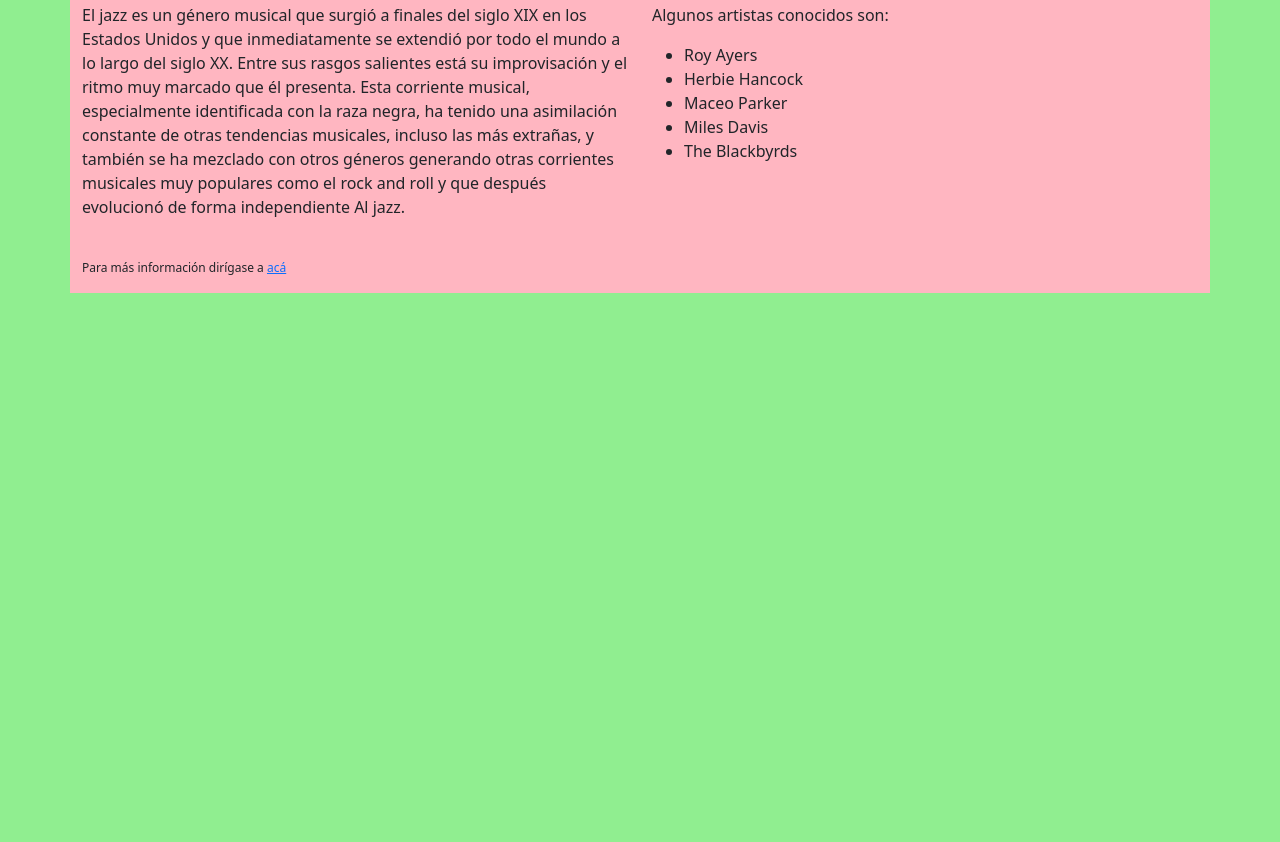
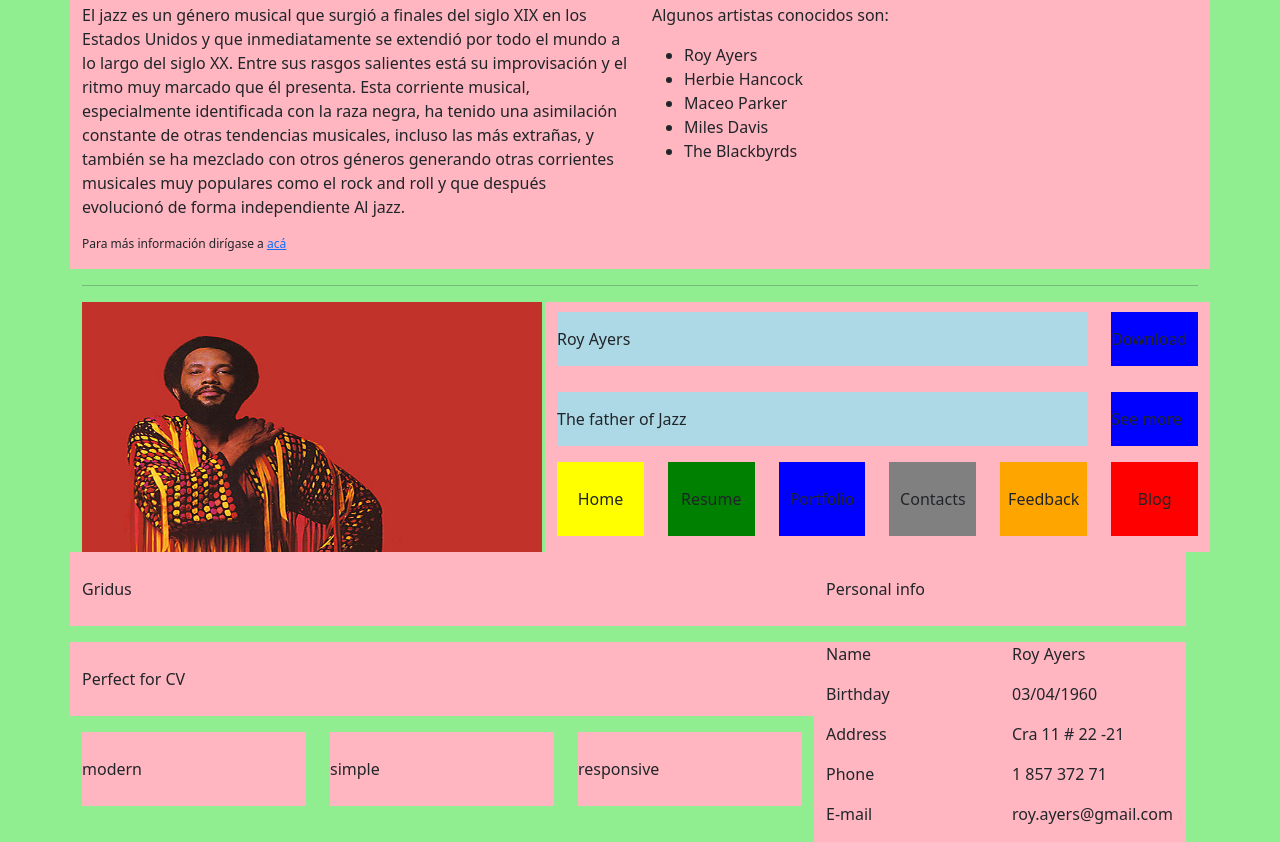
Before and after one commit to Cefigueredo/htmlcssbootstrap, a plain HTML site: page main.html in a window 1280 px wide. Shown: the part 383-1225 px from the top of the page. Before the commit the page ends 800 px from the top, so only its background shows below. Drawn offline with nearby package versions, Linux system fonts and the light colour scheme.

Commit message:
More Bootstrap

```diff
--- a/main.html
+++ b/main.html
@@ -17,7 +17,7 @@
   <div class="row">
     <div class="col">
       <p class="subtitulo">¿Qué es el Jazz?</p>
-      <p>El jazz es un género musical que surgió a finales del siglo XIX en los Estados Unidos y que inmediatamente se extendió por todo el mundo a lo largo del siglo XX. Entre sus rasgos salientes está su improvisación y el ritmo muy marcado que él presenta. Esta corriente musical, especialmente identificada con la raza negra, ha tenido una asimilación constante de otras tendencias musicales, incluso las más extrañas, y también se ha mezclado con otros géneros generando otras corrientes musicales muy populares como el rock and roll y que después evolucionó de forma independiente Al jazz. </br></br></p>
+      <p>El jazz es un género musical que surgió a finales del siglo XIX en los Estados Unidos y que inmediatamente se extendió por todo el mundo a lo largo del siglo XX. Entre sus rasgos salientes está su improvisación y el ritmo muy marcado que él presenta. Esta corriente musical, especialmente identificada con la raza negra, ha tenido una asimilación constante de otras tendencias musicales, incluso las más extrañas, y también se ha mezclado con otros géneros generando otras corrientes musicales muy populares como el rock and roll y que después evolucionó de forma independiente Al jazz.</p>
       <p class="definicion">Para más información dirígase a <a href="https://conceptodefinicion.de/jazz/" target="_blank">acá</a></p>
     </div>
     <div class="col">
@@ -32,6 +32,114 @@
       </ul></p>
     </div>
   </div>
+  <hr>
+  <div class="row">
+    <div class="col-5">
+      <div class="box-img-roy">
+      <img src="roy-ayers.jpg" class="card-img-roy" alt="Roy-Ayers">
+      </div>
+    </div>
+    <div class="col">
+      <div class="row">
+        <div class="col-10">
+          <p class="name">Roy Ayers</p>
+        </div>
+        <div class="col-2">
+          <p class="download">Download</p>
+        </div>
+      </div>
+      <div class="row">
+        <div class="col-10">
+          <p class="name">The father of Jazz</p>
+        </div>
+        <div class="col-2">
+          <p class="download">See more</p>
+        </div>
+      </div>
+      <div class="row">
+        <div class="col-2">
+          <p class="b-Home">Home</p>
+        </div>
+        <div class="col-2">
+          <p class="b-Resume">Resume</p>
+        </div>
+        <div class="col-2">
+          <p class="b-Portfolio">Portfolio</p>
+        </div>
+        <div class="col-2">
+          <p class="b-Contacts">Contacts</p>
+        </div>
+        <div class="col-2">
+          <p  class="b-Feedback">Feedback</p>
+        </div>
+        <div class="col-2">
+          <p class="b-Blog">Blog</p>
+        </div>
+      </div>
+    </div>
+    <div class="row">
+      <div class="col-8">
+        <div class="row">
+          <p class="gridus">Gridus</p>
+        </div>
+        <div class="row">
+          <p class="cv">Perfect for CV</p>
+        </div>
+        <div class="row">
+          <div class="col-4">
+            <p class="modern">modern</p>
+          </div>
+          <div class="col-4">
+            <p class="simple">simple</p>
+          </div>
+          <div class="col-4">
+            <p class="responsive">responsive</p>
+          </div>
+        </div>
+      </div>
+      <div class="col-4">
+        <div class="row">
+          <p class="pinfo">Personal info</p>
+        </div>
+        <div class="row">
+          <div class="col">
+            <div class="row">
+              <p class="nam">Name</p>
+            </div>
+            <div class="row">
+              <p class="bd">Birthday</p>
+            </div>
+            <div class="row">
+              <p class="addr">Address</p>
+            </div>
+            <div class="row">
+              <p class="phone">Phone</p>
+            </div>
+            <div class="row">
+              <p class="email">E-mail</p>
+            </div>
+          </div>
+          <div class="col">
+            <div class="row">
+              <p class="r-nam">Roy Ayers</p>
+            </div>
+            <div class="row">
+              <p class="r-bd">03/04/1960</p>
+            </div>
+            <div class="row">
+              <p class="r-addr">Cra 11 # 22 -21</p>
+            </div>
+            <div class="row">
+              <p class="r-phone">1 857 372 71</p>
+            </div>
+            <div class="row">
+              <p class="r-email">roy.ayers@gmail.com</p>
+            </div>
+          </div>
+        </div>
+      </div>
+    </div>
+  </div>
 </div>
   </body>
 </html>
--- a/styles.css
+++ b/styles.css
@@ -18,6 +18,63 @@ body{
   width: 500px;
   height: 300px;
 }
+.card-img-roy{
+  position: relative;
+  width: 460px;
+  height: 250px;
+  align-content: center;
+}
+.box-img-roy{
+  text-align: center;
+}
+.name{
+  margin-top: 10px;
+  padding-top: 15px;
+  padding-bottom: 15px;
+  background-color: lightblue;
+}
+.download{
+  margin-top: 10px;
+  padding-top: 15px;
+  padding-bottom: 15px;
+  background-color: blue;
+}
+.b-Home{
+  padding-top: 25px;
+  padding-bottom: 25px;
+  text-align: center;
+  background-color: yellow;
+}
+.b-Resume{
+  padding-top: 25px;
+  padding-bottom: 25px;
+  text-align: center;
+  background-color: green;
+}
+.b-Portfolio{
+  padding-top: 25px;
+  padding-bottom: 25px;
+  text-align: center;
+  background-color: blue;
+}
+.b-Contacts{
+  padding-top: 25px;
+  padding-bottom: 25px;
+  text-align: center;
+  background-color: grey;
+}
+.b-Feedback{
+  padding-top: 25px;
+  padding-bottom: 25px;
+  text-align: center;
+  background-color: orange;
+}
+.b-Blog{
+  padding-top: 25px;
+  padding-bottom: 25px;
+  text-align: center;
+  background-color: red;
+}
 .subtitulo{
   background-color: lightblue;
   font-weight: bold;
@@ -34,3 +91,32 @@ p{
 .col{
   background-color: lightpink;
 }
+
+.gridus{
+  padding-top: 25px;
+  padding-bottom: 25px;
+}
+.cv{
+  padding-top: 25px;
+  padding-bottom: 25px;
+}
+.pinfo{
+  padding-top: 25px;
+  padding-bottom: 25px;
+}
+.val{
+  padding-top: 25px;
+  padding-bottom: 25px;
+}
+.modern{
+  padding-top: 25px;
+  padding-bottom: 25px;
+}
+.simple{
+  padding-top: 25px;
+  padding-bottom: 25px;
+}
+.responsive{
+  padding-top: 25px;
+  padding-bottom: 25px;
+}
```
Also changed, not shown: roy-ayers.jpg (added).
